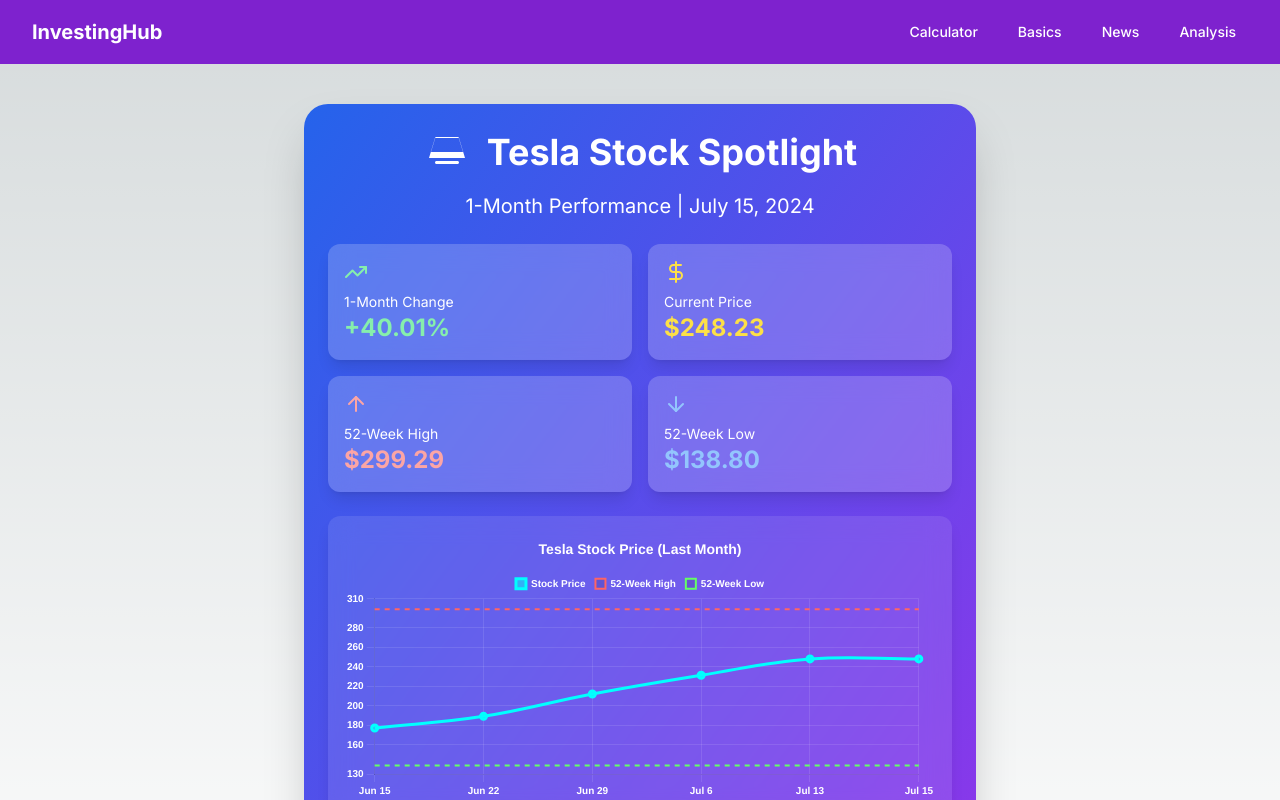
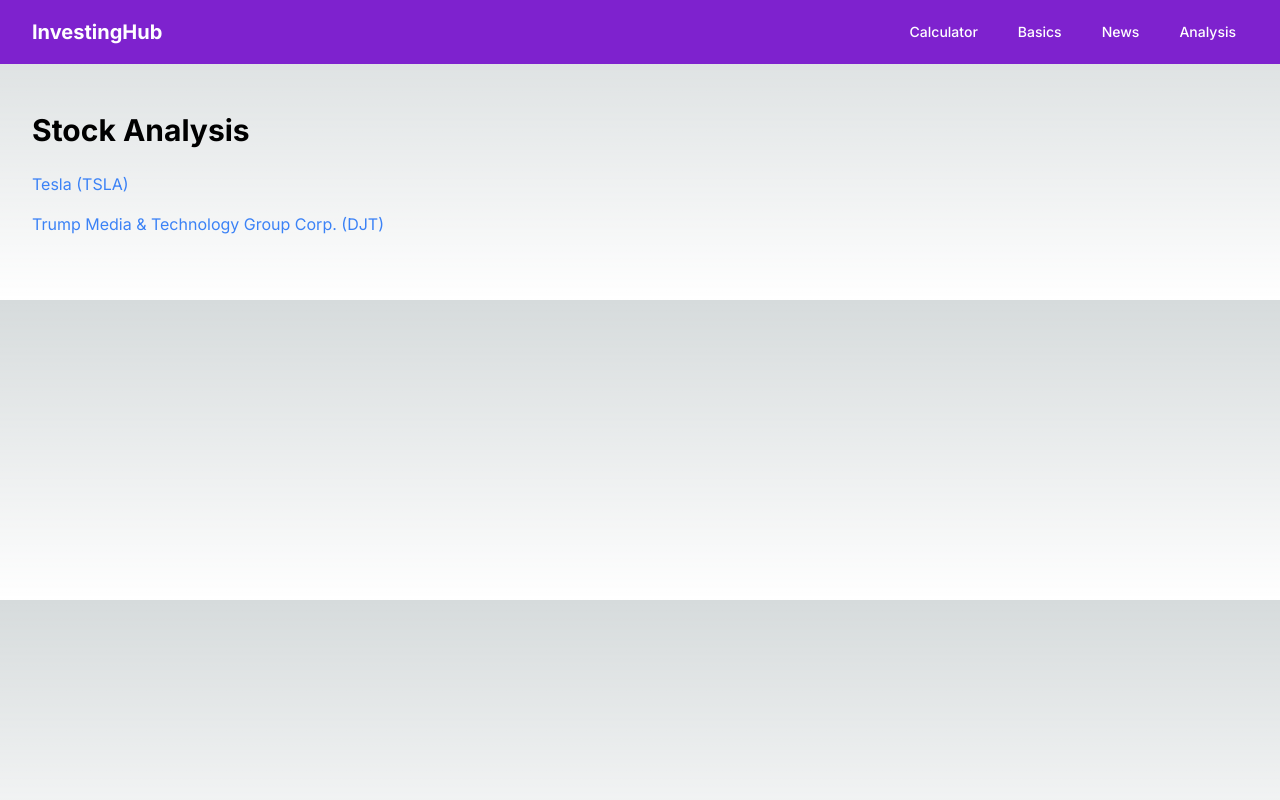
Before and after one commit to blindjedi/growth-calculator, a Next.js app: page /stock-analysis in a window 1280 px wide. Shown: the top 800 px of the page. Built offline with nearby package versions, Linux system fonts and the light colour scheme.

Commit message:
made stock analysis nav page

```diff
--- a/src/app/stock-analysis/page.jsx
+++ b/src/app/stock-analysis/page.jsx
@@ -1,175 +1,22 @@
-'use client';
-
-import React from 'react';
-import { TrendingUp, DollarSign, ArrowUp, ArrowDown } from 'lucide-react';
-import { Line } from 'react-chartjs-2';
-import {
-  Chart as ChartJS,
-  CategoryScale,
-  LinearScale,
-  PointElement,
-  LineElement,
-  Title,
-  Tooltip,
-  Legend,
-} from 'chart.js';
-
-ChartJS.register(
-  CategoryScale,
-  LinearScale,
-  PointElement,
-  LineElement,
-  Title,
-  Tooltip,
-  Legend
-);
-
-const data = [
-  { date: 'Jun 15', price: 177.30 },
-  { date: 'Jun 22', price: 189.25 },
-  { date: 'Jun 29', price: 212.19 },
-  { date: 'Jul 6', price: 231.47 },
-  { date: 'Jul 13', price: 248.23 },
-  { date: 'Jul 15', price: 248.23 },
-];
-
-const TeslaPerformanceChart = () => {
-  const chartData = {
-    labels: data.map(item => item.date),
-    datasets: [
-      {
-        label: 'Stock Price',
-        data: data.map(item => item.price),
-        borderColor: 'rgb(0, 255, 255)',
-        backgroundColor: 'rgba(0, 255, 255, 0.5)',
-        fill: true,
-        tension: 0.4,
-        borderWidth: 3
-      },
-      {
-        label: '52-Week High',
-        data: data.map(() => 299.29),
-        borderColor: 'rgb(255, 100, 100)',
-        borderDash: [5, 5],
-        pointRadius: 0,
-        borderWidth: 2
-      },
-      {
-        label: '52-Week Low',
-        data: data.map(() => 138.80),
-        borderColor: 'rgb(100, 255, 100)',
-        borderDash: [5, 5],
-        pointRadius: 0,
-        borderWidth: 2
-      }
-    ]
-  };
-
-  const options = {
-    responsive: true,
-    maintainAspectRatio: false,
-    plugins: {
-      legend: {
-        position: 'top',
-        labels: {
-          font: {
-            size: 10,
-            weight: 'bold'
-          },
-          color: 'white',
-          padding: 10,
-          usePointStyle: true,
-          pointStyle: 'rect'
-        }
-      },
-      title: {
-        display: true,
-        text: 'Tesla Stock Price (Last Month)',
-        font: {
-          size: 14,
-          weight: 'bold'
-        },
-        color: 'white',
-        padding: 10
-      }
-    },
-    scales: {
-      y: {
-        min: 130,
-        max: 310,
-        ticks: {
-          color: 'white',
-          font: {
-            size: 10,
-            weight: 'bold'
-          }
-        },
-        grid: {
-          color: 'rgba(255, 255, 255, 0.1)'
-        }
-      },
-      x: {
-        ticks: {
-          color: 'white',
-          font: {
-            size: 10,
-            weight: 'bold'
-          }
-        },
-        grid: {
-          color: 'rgba(255, 255, 255, 0.1)'
-        }
-      }
-    }
-  };
-
-  return (
-    <div className="bg-gradient-to-br from-blue-600 to-purple-600 p-4 sm:p-6 rounded-3xl shadow-2xl max-w-sm sm:max-w-md md:max-w-lg lg:max-w-2xl mx-auto mt-6 text-white">
-      <div className="flex items-center justify-center mb-4">
-        <svg viewBox="0 0 24 24" className="w-8 h-8 sm:w-12 sm:h-12 mr-2 sm:mr-4" fill="currentColor">
-          <path d="M21 15l-3-10H6L3 15h18zm-3.75 1.5H6.75c-.41 0-.75.34-.75.75s.34.75.75.75h10.5c.41 0 .75-.34.75-.75s-.34-.75-.75-.75zM4 12l2.25-7.5h11.5L20 12H4z"/>
-        </svg>
-        <h1 className="text-2xl sm:text-4xl font-bold text-center">Tesla Stock Spotlight</h1>
+export default function StockAnalysisLayout({ children }) {
+    return (
+      <div className="container mx-auto px-4 py-8">
+        <h1 className="text-3xl font-bold mb-6">Stock Analysis</h1>
+        <nav className="mb-4">
+          <ul className="space-y-4">
+            <li className="break-words">
+              <a href="/stock-analysis/tsla" className="text-blue-500 hover:underline">
+                Tesla (TSLA)
+              </a>
+            </li>
+            <li className="break-words">
+              <a href="/stock-analysis/djt" className="text-blue-500 hover:underline">
+                Trump Media & Technology Group Corp. (DJT)
+              </a>
+            </li>
+          </ul>
+        </nav>
+        <main>{children}</main>
       </div>
-      <p className="text-center text-sm sm:text-xl mb-4 sm:mb-6">1-Month Performance | July 15, 2024</p>
-
-      <div className="grid grid-cols-2 gap-2 sm:gap-4 mb-4 sm:mb-6">
-        <div className="bg-white bg-opacity-20 p-2 sm:p-4 rounded-xl shadow-lg backdrop-blur-md">
-          <TrendingUp className="text-green-300 mb-1 sm:mb-2" size={24} />
-          <p className="text-xs sm:text-sm">1-Month Change</p>
-          <p className="text-lg sm:text-2xl font-bold text-green-300">+40.01%</p>
-        </div>
-        <div className="bg-white bg-opacity-20 p-2 sm:p-4 rounded-xl shadow-lg backdrop-blur-md">
-          <DollarSign className="text-yellow-300 mb-1 sm:mb-2" size={24} />
-          <p className="text-xs sm:text-sm">Current Price</p>
-          <p className="text-lg sm:text-2xl font-bold text-yellow-300">$248.23</p>
-        </div>
-        <div className="bg-white bg-opacity-20 p-2 sm:p-4 rounded-xl shadow-lg backdrop-blur-md">
-          <ArrowUp className="text-red-300 mb-1 sm:mb-2" size={24} />
-          <p className="text-xs sm:text-sm">52-Week High</p>
-          <p className="text-lg sm:text-2xl font-bold text-red-300">$299.29</p>
-        </div>
-        <div className="bg-white bg-opacity-20 p-2 sm:p-4 rounded-xl shadow-lg backdrop-blur-md">
-          <ArrowDown className="text-blue-300 mb-1 sm:mb-2" size={24} />
-          <p className="text-xs sm:text-sm">52-Week Low</p>
-          <p className="text-lg sm:text-2xl font-bold text-blue-300">$138.80</p>
-        </div>
-      </div>
-
-      <div className="bg-white bg-opacity-10 p-2 sm:p-4 rounded-xl shadow-lg backdrop-blur-md mb-4 sm:mb-6" style={{height: '300px'}}>
-        <Line options={options} data={chartData} />
-      </div>
-
-      <div className="text-center">
-        <p className="mb-2 text-sm sm:text-lg">Tesla&#39;s stock has staged a dramatic recovery, surging by 40.01% over the past month! 🚀</p>
-        <p className="font-semibold text-base sm:text-xl">Showcasing Tesla&#39;s resilience and strong market position.</p>
-      </div>
-
-      <div className="mt-4 sm:mt-6 text-center text-xs sm:text-sm opacity-75">
-        <p>Follow @thematt6js for more market insights!</p>
-      </div>
-    </div>
-  );
-};
-
-export default TeslaPerformanceChart;
+    );
+  }
```
